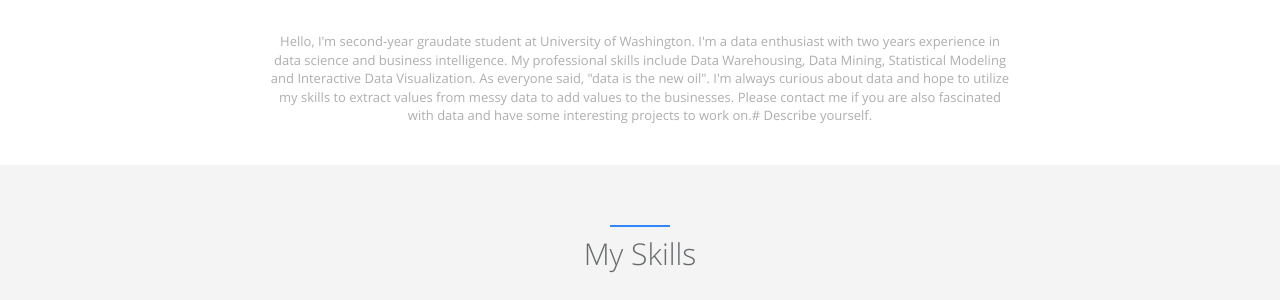
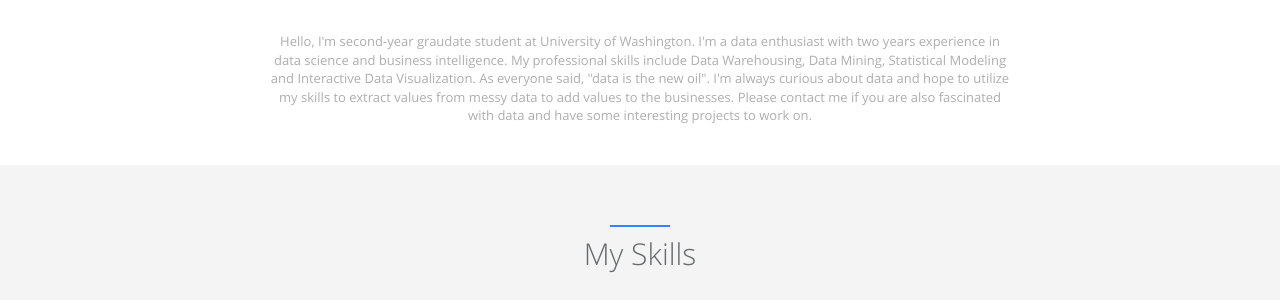
Before and after one commit to Kate0528/Kate0528.github.io, a Jekyll site: the page built from index.html, in a window 1280 px wide and 900 px high, scrolled down 600 px. Shown: the part 228-528 px from the top of the window. Built offline with Jekyll 4.4.1, drawn with Linux system fonts in a browser that asks for light colours.

Commit message:
fix errors in about me

```diff
--- a/_config.yml
+++ b/_config.yml
@@ -29,7 +29,7 @@ author:  # change following line to your infomation.
     - name: fa-linux
     - name: icon-apache
   desc: Hello, I'm second-year graudate student at University of Washington. I'm a data enthusiast with two years experience in data science and business intelligence. My professional skills include Data Warehousing, Data Mining, Statistical Modeling and Interactive Data Visualization.
-        As everyone said, "data is the new oil". I'm always curious about data and hope to utilize my skills to extract values from messy data to add values to the businesses. Please contact me if you are also fascinated with data and have some interesting projects to work on.# Describe yourself.
+        As everyone said, "data is the new oil". I'm always curious about data and hope to utilize my skills to extract values from messy data to add values to the businesses. Please contact me if you are also fascinated with data and have some interesting projects to work on.
 
 # comment
 disqus:  # if you wanna comment feature, go to https://disqus.com/ to get your configuration; if not, comment following two lines.
```
